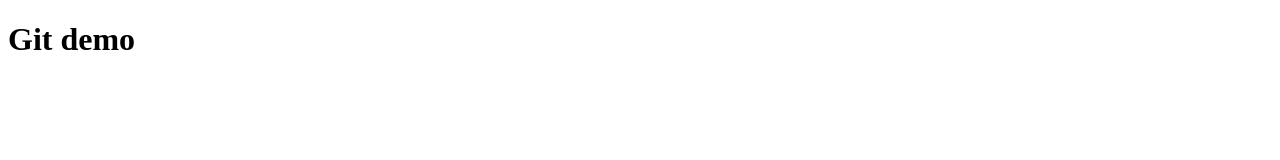
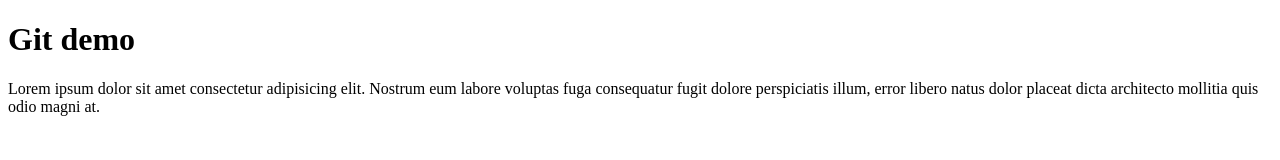
Before and after one commit to Chidalu2007/demo1, a plain HTML site: page index.html in a window 1280 px wide. Drawn offline with Linux system fonts and the light colour scheme.

Commit message:
lorem ipsum

```diff
--- a/index.html
+++ b/index.html
@@ -7,5 +7,6 @@
 </head>
 <body>
     <h1>Git demo</h1>
+    <p>Lorem ipsum dolor sit amet consectetur adipisicing elit. Nostrum eum labore voluptas fuga consequatur fugit dolore perspiciatis illum, error libero natus dolor placeat dicta architecto mollitia quis odio magni at.</p>
 </body>
 </html>
```
